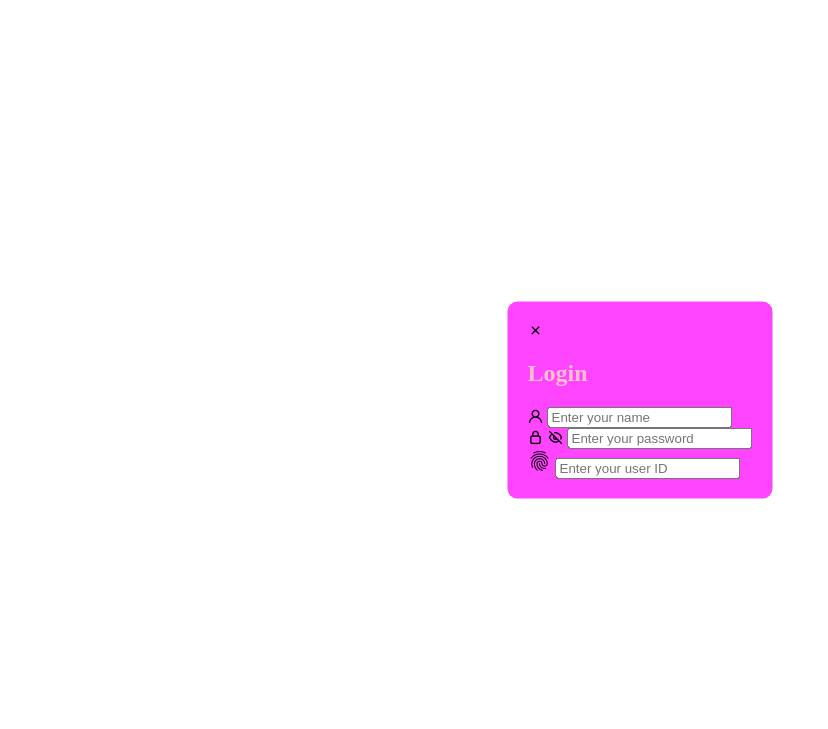
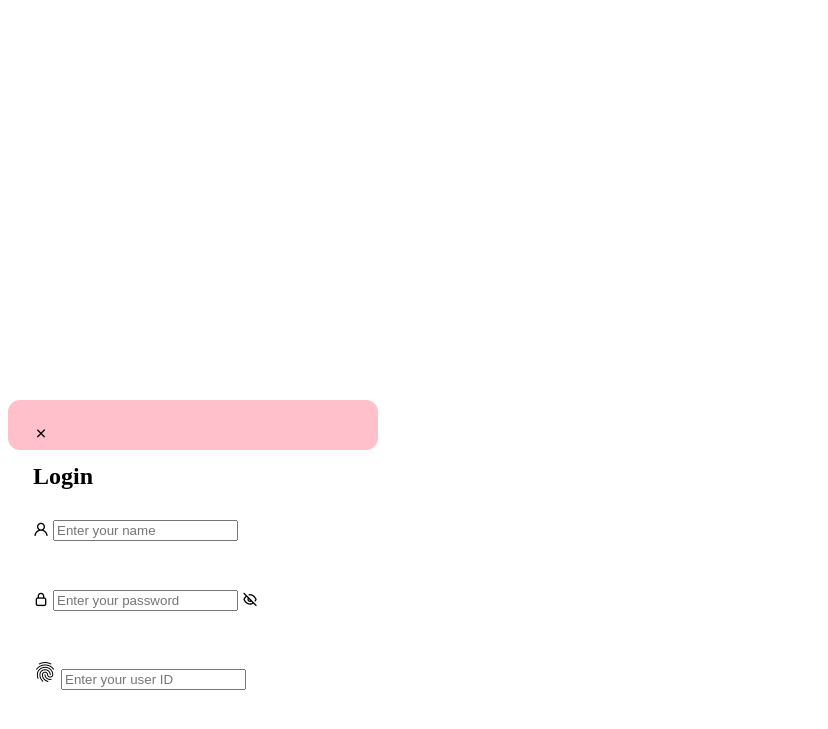
Before and after one commit to ZainabM872/Inventory-Management-System, a Django app: page / in a window 1280 px wide. Shown: the top 729 px of the page, without its empty margins (0-828 px from the left). Run offline with Django 5.2, Linux system fonts and the light colour scheme.

Commit message:
adding more styling to the form

```diff
--- a/static/style.css
+++ b/static/style.css
@@ -8,16 +8,37 @@
 
 .form_container {
     position: absolute;
+    max-width: 320px;
+    width:100%;
     top: 50%;
-    left: 50%;
-    transform: translate(-50%, -50%);
+    bottom: 50%;
     z-index: 101;
-    background: #ff44ff;
-    padding: 20px;
-    border-radius: 10px;
+    background: pink;
+    padding: 25px;
+    border-radius: 12px;
+    box-shadow: rgba(0,0,0,0.1);
 }
 
+/* may delete x for form close
 
-h2 {
-    color: pink;
+.form-close{
+    position: absolute;
+    top: 10px;
+    right: 20px;
+    color: green;
+    font-size: 22px;
+    opacity: 0.7;
+
 }
+*/
+
+.form_container h2{
+    x
+}
+
+.input_box {
+    position: relative;
+    margin-top: 30px;
+    width: 100%;
+    height: 40px;
+}
--- a/templates/dashboard/login.html
+++ b/templates/dashboard/login.html
@@ -20,20 +20,20 @@
     <!-- creating the login form -->
      <section class="home">
         <div class="form_container">
-        <i class="uil uil-times"> </i>
+        <i class="uil uil-times form-close"> </i>
             <div class="login_form">
                 <form action="#">
                     <h2>Login</h2>
-                    <div class="input box">
+                    <div class="input_box">
                         <i class="uil uil-user"></i>
                         <input type="text" placeholder="Enter your name" required>
                     </div>
-                    <div class="input box">
+                    <div class="input_box">
                         <i class="uil uil-lock"></i>
+                        <input type="password" placeholder="Enter your password" required>
                         <i class="uil uil-eye-slash pw_hidden"></i>
-                        <input type="password" placeholder="Enter your password" required>
                     </div>
-                    <div class="input box">
+                    <div class="input_box">
                         <span class="material-symbols-outlined">fingerprint</span>
                         <input type="text" placeholder="Enter your user ID" required>
                     </div>
```
